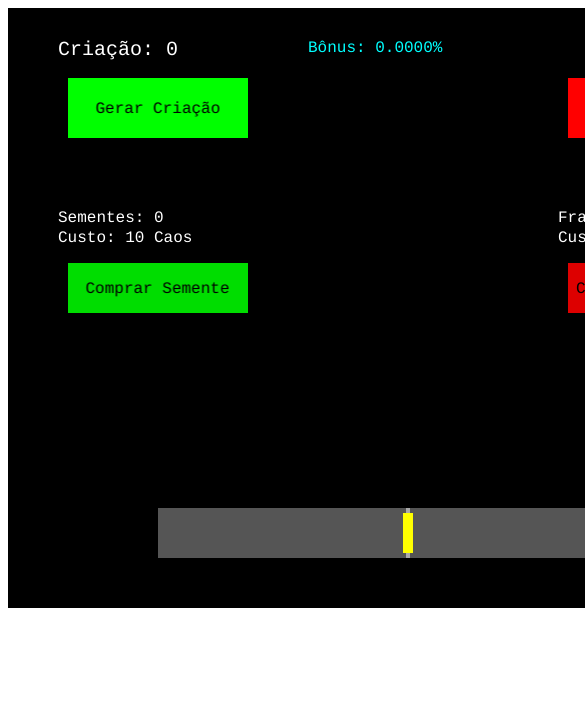
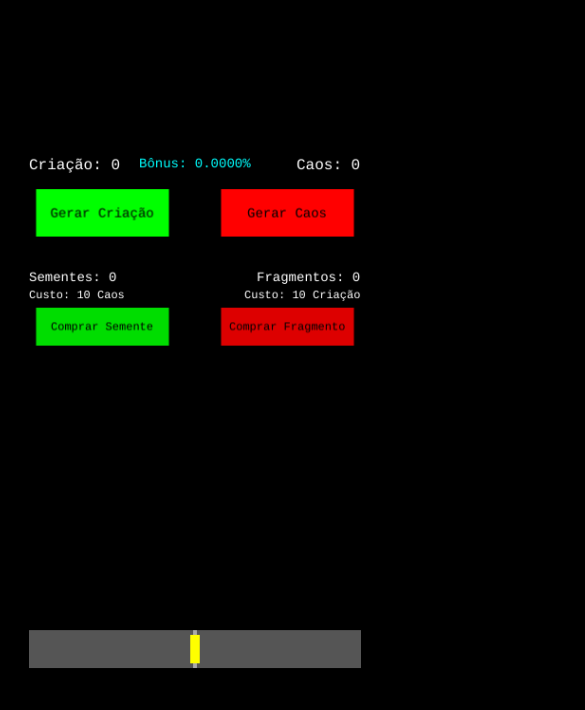
Before and after one commit to rafambn/CaosCicle, a website built with webpack: page index.html in a window 390 px wide. Shown: the top 710 px of the page, 585 px wide, since content can reach past the window. Built offline with nearby package versions, Linux system fonts and the light colour scheme; animation ran at ten frames a second.

Commit message:
Add responsive UI scaling for mobile devices
Adjust game elements, including Game Over panel, buttons, resource texts, and balance bar, to dynamically scale based on screen size. Update styles for touch optimization and implement responsive viewport management in Phaser configuration.

```diff
--- a/css/style.css
+++ b/css/style.css
@@ -83,6 +83,65 @@ textarea {
 /* ==========================================================================
    Author's custom styles
    ========================================================================== */
+
+/* Game Container Styles */
+body {
+  margin: 0;
+  padding: 0;
+  display: flex;
+  justify-content: center;
+  align-items: center;
+  min-height: 100vh;
+  background: #000;
+  font-family: Arial, sans-serif;
+}
+
+#game-container {
+  width: 100%;
+  max-width: 800px;
+  height: auto;
+  position: relative;
+}
+
+#game-container canvas {
+  display: block;
+  border: 1px solid #333;
+  pointer-events: auto;
+  touch-action: manipulation; /* improves click responsiveness on mobile/devtools */
+}
+
+/* Mobile Responsive Styles */
+@media only screen and (max-width: 768px) {
+  body {
+    padding: 10px;
+    box-sizing: border-box;
+  }
+
+  #game-container {
+    width: 100vw;
+    max-width: none;
+    /* Let Phaser Scale handle canvas sizing; avoid forcing 100vh to prevent overlay issues in DevTools */
+  }
+}
+
+@media only screen and (max-width: 480px) {
+  #game-container canvas {
+    border: none;
+  }
+}
+
+/* Touch optimization for mobile */
+@media (hover: none) and (pointer: coarse) {
+  body {
+    -webkit-touch-callout: none;
+    -webkit-user-select: none;
+    -khtml-user-select: none;
+    -moz-user-select: none;
+    -ms-user-select: none;
+    user-select: none;
+    -webkit-tap-highlight-color: transparent;
+  }
+}
 
 /* ==========================================================================
    Helper classes
--- a/js/app.js
+++ b/js/app.js
@@ -9,14 +9,42 @@ class UIScene extends Phaser.Scene {
   create() {
     const mainScene = this.scene.get('MainScene');
 
-    // Painel de Game Over (inicialmente invisível)
-    this.gameOverPanel = this.add.container(400, 300).setVisible(false);
-    const background = this.add.graphics().fillStyle(0x111111, 0.9).fillRect(-200, -150, 400, 300);
-    const title = this.add.text(0, -100, 'O Ciclo se Reinicia', { fontSize: '28px' }).setOrigin(0.5);
-    this.timeSurvivedText = this.add.text(0, -40, '', { fontSize: '18px' }).setOrigin(0.5);
-    this.boostGainedText = this.add.text(0, -10, '', { fontSize: '18px' }).setOrigin(0.5);
-    const restartButton = this.add.rectangle(0, 80, 150, 50, 0x00ff00).setInteractive();
-    const restartText = this.add.text(0, 80, 'Recomeçar', { fill: '#000' }).setOrigin(0.5);
+    // Get game dimensions for responsive layout
+    const gameWidth = this.sys.game.config.width;
+    const gameHeight = this.sys.game.config.height;
+    const isMobile = gameWidth < 768;
+
+    // Painel de Game Over (responsive)
+    const panelWidth = isMobile ? gameWidth - 40 : 400;
+    const panelHeight = isMobile ? 250 : 300;
+
+    this.gameOverPanel = this.add.container(gameWidth / 2, gameHeight / 2).setVisible(false);
+    const background = this.add.graphics().fillStyle(0x111111, 0.9).fillRect(
+      -panelWidth / 2, -panelHeight / 2, panelWidth, panelHeight
+    );
+
+    const title = this.add.text(0, -panelHeight / 2 + 40, 'O Ciclo se Reinicia', {
+      fontSize: isMobile ? '20px' : '28px'
+    }).setOrigin(0.5);
+
+    this.timeSurvivedText = this.add.text(0, -30, '', {
+      fontSize: isMobile ? '14px' : '18px'
+    }).setOrigin(0.5);
+
+    this.boostGainedText = this.add.text(0, 0, '', {
+      fontSize: isMobile ? '14px' : '18px'
+    }).setOrigin(0.5);
+
+    const restartButton = this.add.rectangle(0, panelHeight / 2 - 40,
+      isMobile ? 120 : 150,
+      isMobile ? 40 : 50,
+      0x00ff00
+    ).setInteractive();
+
+    const restartText = this.add.text(0, panelHeight / 2 - 40, 'Recomeçar', {
+      fill: '#000',
+      fontSize: isMobile ? '14px' : '16px'
+    }).setOrigin(0.5);
 
     this.gameOverPanel.add([background, title, this.timeSurvivedText, this.boostGainedText, restartButton, restartText]);
 
@@ -88,26 +116,101 @@ class MainScene extends Phaser.Scene {
     }
     this.scene.launch('UIScene');
 
-    // --- UI de Recursos ---
-    this.creatorEssenceText = this.add.text(50, 30, 'Criação: 0', { fontSize: '20px', fill: '#fff' });
-    this.chaoticEssenceText = this.add.text(650, 30, 'Caos: 0', { fontSize: '20px', fill: '#fff' });
-    this.boostText = this.add.text(300, 30, `Bônus: ${this.balanceBoost.toFixed(4)}%`, { fontSize: '16px', fill: '#00ffff' });
-    this.imbalanceTimerText = this.add.text(400, 470, '', { fontSize: '18px', fill: '#ff0000' }).setOrigin(0.5).setVisible(false);
+    // Get game dimensions for responsive layout
+    const gameWidth = this.sys.game.config.width;
+    const gameHeight = this.sys.game.config.height;
+    const isMobile = gameWidth < 768;
+    const scale = isMobile ? 0.8 : 1;
 
-    // --- Botões de Geração Manual ---
-    const creatorButton = this.add.rectangle(150, 100, 180, 60, 0x00ff00).setInteractive();
-    this.add.text(150, 100, 'Gerar Criação', { fill: '#000' }).setOrigin(0.5);
+    // --- UI de Recursos (Responsive) ---
+    const textSize = isMobile ? '16px' : '20px';
+    const smallTextSize = isMobile ? '14px' : '16px';
+
+    this.creatorEssenceText = this.add.text(20, 20, 'Criação: 0', {
+      fontSize: textSize,
+      fill: '#fff'
+    });
+
+    this.chaoticEssenceText = this.add.text(gameWidth - 20, 20, 'Caos: 0', {
+      fontSize: textSize,
+      fill: '#fff'
+    }).setOrigin(1, 0);
+
+    this.boostText = this.add.text(gameWidth / 2, 20, `Bônus: ${this.balanceBoost.toFixed(4)}%`, {
+      fontSize: smallTextSize,
+      fill: '#00ffff'
+    }).setOrigin(0.5, 0);
+
+    this.imbalanceTimerText = this.add.text(gameWidth / 2, gameHeight - 100, '', {
+      fontSize: isMobile ? '16px' : '18px',
+      fill: '#ff0000'
+    }).setOrigin(0.5).setVisible(false);
+
+    // --- Botões de Geração Manual (Touch-optimized) ---
+    const buttonWidth = isMobile ? 140 : 180;
+    const buttonHeight = isMobile ? 50 : 60;
+    const buttonY = isMobile ? 80 : 100;
+
+    const creatorButton = this.add.rectangle(
+      gameWidth * 0.25,
+      buttonY,
+      buttonWidth,
+      buttonHeight,
+      0x00ff00
+    ).setInteractive();
+
+    this.add.text(gameWidth * 0.25, buttonY, 'Gerar Criação', {
+      fill: '#000',
+      fontSize: isMobile ? '14px' : '16px'
+    }).setOrigin(0.5);
+
     creatorButton.on('pointerdown', () => { this.creatorEssence++; });
 
-    const chaoticButton = this.add.rectangle(650, 100, 180, 60, 0xff0000).setInteractive();
-    this.add.text(650, 100, 'Gerar Caos', { fill: '#000' }).setOrigin(0.5);
+    const chaoticButton = this.add.rectangle(
+      gameWidth * 0.75,
+      buttonY,
+      buttonWidth,
+      buttonHeight,
+      0xff0000
+    ).setInteractive();
+
+    this.add.text(gameWidth * 0.75, buttonY, 'Gerar Caos', {
+      fill: '#000',
+      fontSize: isMobile ? '14px' : '16px'
+    }).setOrigin(0.5);
+
     chaoticButton.on('pointerdown', () => { this.chaoticEssence++; });
 
-    // --- UI e Lógica das Estruturas ---
-    this.creatorStructureLevelText = this.add.text(50, 200, 'Sementes: 0', { fill: '#fff' });
-    this.creatorStructureCostText = this.add.text(50, 220, 'Custo: 10 Caos', { fill: '#fff' });
-    const buyCreatorStructureBtn = this.add.rectangle(150, 280, 180, 50, 0x00dd00).setInteractive();
-    this.add.text(150, 280, 'Comprar Semente', { fill: '#000' }).setOrigin(0.5);
+    // --- UI e Lógica das Estruturas (Responsive) ---
+    const structureY = isMobile ? 140 : 200;
+    const structureTextY = isMobile ? 140 : 200;
+    const structureCostY = isMobile ? 160 : 220;
+    const structureButtonY = isMobile ? 200 : 280;
+
+    // Creator Structures (Left side)
+    this.creatorStructureLevelText = this.add.text(20, structureTextY, 'Sementes: 0', {
+      fill: '#fff',
+      fontSize: isMobile ? '14px' : '16px'
+    });
+
+    this.creatorStructureCostText = this.add.text(20, structureCostY, 'Custo: 10 Caos', {
+      fill: '#fff',
+      fontSize: isMobile ? '12px' : '14px'
+    });
+
+    const buyCreatorStructureBtn = this.add.rectangle(
+      gameWidth * 0.25,
+      structureButtonY,
+      buttonWidth,
+      buttonHeight - 10,
+      0x00dd00
+    ).setInteractive();
+
+    this.add.text(gameWidth * 0.25, structureButtonY, 'Comprar Semente', {
+      fill: '#000',
+      fontSize: isMobile ? '12px' : '14px'
+    }).setOrigin(0.5);
+
     buyCreatorStructureBtn.on('pointerdown', () => {
       const cost = this.getStructureCost('creator');
       if (this.chaoticEssence >= cost) {
@@ -116,10 +219,30 @@ class MainScene extends Phaser.Scene {
       }
     });
 
-    this.chaoticStructureLevelText = this.add.text(550, 200, 'Fragmentos: 0', { fill: '#fff' });
-    this.chaoticStructureCostText = this.add.text(550, 220, 'Custo: 10 Criação', { fill: '#fff' });
-    const buyChaoticStructureBtn = this.add.rectangle(650, 280, 180, 50, 0xdd0000).setInteractive();
-    this.add.text(650, 280, 'Comprar Fragmento', { fill: '#000' }).setOrigin(0.5);
+    // Chaotic Structures (Right side)
+    this.chaoticStructureLevelText = this.add.text(gameWidth - 20, structureTextY, 'Fragmentos: 0', {
+      fill: '#fff',
+      fontSize: isMobile ? '14px' : '16px'
+    }).setOrigin(1, 0);
+
+    this.chaoticStructureCostText = this.add.text(gameWidth - 20, structureCostY, 'Custo: 10 Criação', {
+      fill: '#fff',
+      fontSize: isMobile ? '12px' : '14px'
+    }).setOrigin(1, 0);
+
+    const buyChaoticStructureBtn = this.add.rectangle(
+      gameWidth * 0.75,
+      structureButtonY,
+      buttonWidth,
+      buttonHeight - 10,
+      0xdd0000
+    ).setInteractive();
+
+    this.add.text(gameWidth * 0.75, structureButtonY, 'Comprar Fragmento', {
+      fill: '#000',
+      fontSize: isMobile ? '12px' : '14px'
+    }).setOrigin(0.5);
+
     buyChaoticStructureBtn.on('pointerdown', () => {
       const cost = this.getStructureCost('chaotic');
       if (this.creatorEssence >= cost) {
@@ -128,14 +251,29 @@ class MainScene extends Phaser.Scene {
       }
     });
 
-    // --- Barra de Equilíbrio ---
+    // --- Barra de Equilíbrio (Responsive) ---
+    const balanceBarY = gameHeight - 80;
+    const balanceBarWidth = gameWidth - 40;
+    const balanceBarHeight = isMobile ? 40 : 50;
+    const balanceBarX = 20;
+
     this.balanceBarBackground = this.add.graphics();
     this.balanceBarBackground.fillStyle(0x555555, 1);
-    this.balanceBarBackground.fillRect(150, 500, 500, 50);
+    this.balanceBarBackground.fillRect(balanceBarX, balanceBarY, balanceBarWidth, balanceBarHeight);
+
     // Linha central para referência
-    this.add.graphics().fillStyle(0xffffff, 0.5).fillRect(398, 500, 4, 50);
+    const centerX = gameWidth / 2;
+    this.add.graphics().fillStyle(0xffffff, 0.5).fillRect(centerX - 2, balanceBarY, 4, balanceBarHeight);
+
     // Marcador do equilíbrio
-    this.balanceMarker = this.add.rectangle(400, 525, 10, 40, 0xffff00);
+    this.balanceMarker = this.add.rectangle(centerX, balanceBarY + balanceBarHeight / 2, 10, balanceBarHeight - 10, 0xffff00);
+
+    // Store balance bar properties for update method
+    this.balanceBarProps = {
+      centerX: centerX,
+      width: balanceBarWidth,
+      y: balanceBarY + balanceBarHeight / 2
+    };
 
     // --- Salvamento Automático e ao Sair ---
     this.time.addEvent({
@@ -219,10 +357,9 @@ class MainScene extends Phaser.Scene {
       balance = (this.creatorEssence - this.chaoticEssence) / totalEssence;
     }
 
-    // Atualiza a posição do marcador
-    const barCenter = 400;
-    const barWidth = 500;
-    this.balanceMarker.x = barCenter + (balance * (barWidth / 2));
+    // Atualiza a posição do marcador (responsive)
+    this.balanceMarker.x = this.balanceBarProps.centerX + (balance * (this.balanceBarProps.width / 2));
+    this.balanceMarker.y = this.balanceBarProps.y;
 
     // Nova lógica de fim de jogo com temporizador
     const currentImbalanceLimit = this.imbalanceLimit - (this.balanceBoost / 100);
@@ -252,12 +389,39 @@ class MainScene extends Phaser.Scene {
   }
 }
 
-const config = {
-  type: Phaser.AUTO,
-  width: 800,
-  height: 600,
-  parent: 'game-container',
-  scene: [MainScene, UIScene] // Adiciona a nova cena
-};
+// Responsive game configuration
+function getGameConfig() {
+  const isMobile = /Android|webOS|iPhone|iPad|iPod|BlackBerry|IEMobile|Opera Mini/i.test(navigator.userAgent);
+  const screenWidth = window.innerWidth;
+  const screenHeight = window.innerHeight;
+
+  let gameWidth = 800;
+  let gameHeight = 600;
+
+  if (isMobile || screenWidth < 768) {
+    gameWidth = Math.min(screenWidth, 800);
+    gameHeight = Math.min(screenHeight, 600);
+  }
+
+  return {
+    type: Phaser.AUTO,
+    width: gameWidth,
+    height: gameHeight,
+    parent: 'game-container',
+    backgroundColor: '#000000',
+    scale: {
+      mode: Phaser.Scale.FIT,
+      autoCenter: Phaser.Scale.CENTER_BOTH,
+      width: gameWidth,
+      height: gameHeight
+    },
+    scene: [MainScene, UIScene],
+    input: {
+      activePointers: 3 // Support for multi-touch
+    }
+  };
+}
+
+const config = getGameConfig();
 
 const game = new Phaser.Game(config);
```
Also changed, not shown: MVP_TODO.md (deleted, +0 -53 lines), TODO.txt (added, +98 -0 lines), index.html (+1 -1 lines).
